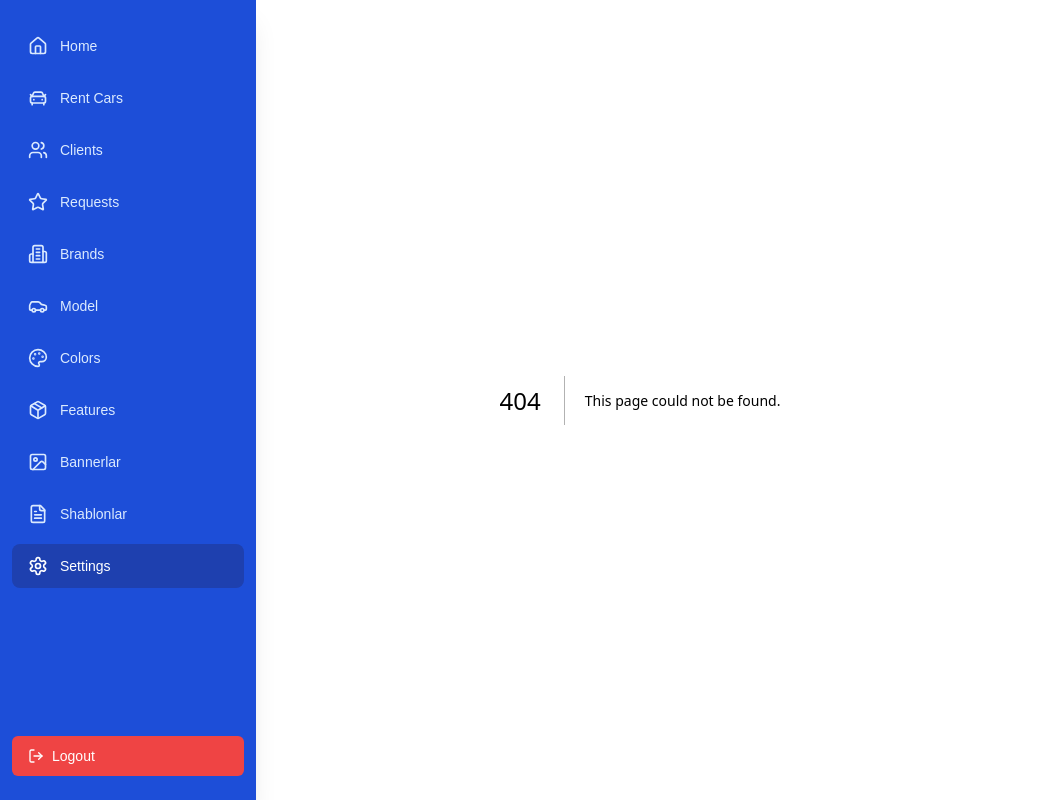
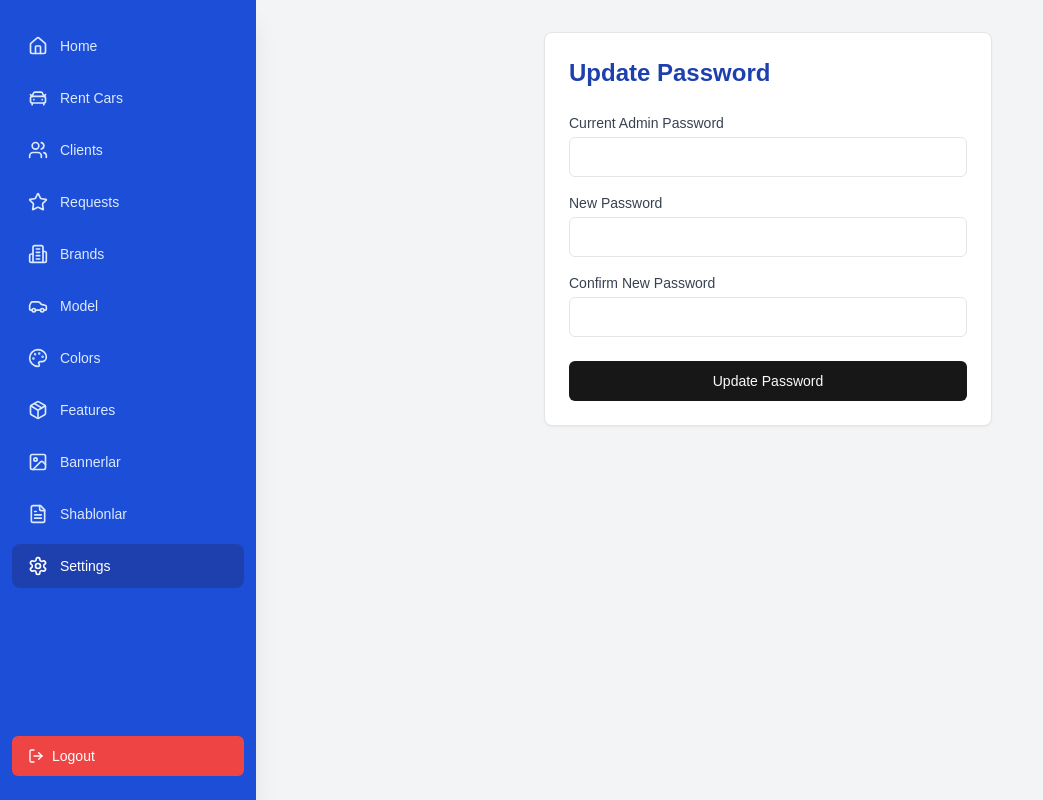
Before and after one commit to Samandar-Jumanov/rent-car-crm, a Next.js app: page /settings in a window 1280 px wide. Before the commit this address had no page. Shown: the whole page, without its empty margins (0-1043 px from the left). Built offline with nearby package versions, Linux system fonts and the light colour scheme.

Commit message:
Added admin settings and updated clients and sms templates

```diff
--- a/app/clients/page.tsx
+++ b/app/clients/page.tsx
@@ -5,7 +5,7 @@ import { Button } from "@/components/ui/button";
 import { Tabs, TabsContent, TabsList, TabsTrigger } from "@/components/ui/tabs";
 import RightSidebar from '@/components/shared/RightSidebar';
 import { useBar } from '@/lib/hooks/useRightSide';
-import { SendMessage } from '@/components/forms/send-message';
+import { SmsTemplateSelector } from '@/components/forms/send-message';
 import { getAllUsers, blockUser, unblockUser } from '@/app/services/clients';
 import { UserListSkeleton } from '@/components/skeletons/user.skeleton';
 import { ErrorDisplay } from '@/components/shared/ErrorDisplay';
@@ -169,7 +169,7 @@ const Client: React.FC = () => {
       </main>
 
       <RightSidebar onSubmit={() => {}} title="Sms jo'natish" >
-        <SendMessage />
+        <SmsTemplateSelector />
       </RightSidebar>
     </div>
   );
--- /dev/null
+++ b/app/services/settings.ts
@@ -0,0 +1,6 @@
+import apiClient from "@/utils/axios";
+
+export const updatePassword = async (data: { adminPassword : string , password : string } ) => {
+    const response = await apiClient.post('/users/admin/settings/password', data);
+    return response.data;
+  };
--- /dev/null
+++ b/app/settings/page.tsx
@@ -0,0 +1,139 @@
+"use client"
+
+import React, { useState } from 'react';
+import { useMutation, useQueryClient } from '@tanstack/react-query';
+import { z } from 'zod';
+import { updatePassword } from '../services/settings';
+import type { IServiceResponse } from "@/types/server.response";
+import type { IRentCar } from "@/types/rent-car";
+import { Button } from "@/components/ui/button";
+import { Input } from "@/components/ui/input";
+import { Card, CardHeader, CardContent, CardFooter } from "@/components/ui/card";
+import { toast } from 'react-hot-toast';
+
+// Define the schema for password update data
+const PasswordUpdateSchema = z.object({
+  adminPassword: z.string().min(1, "Admin password is required"),
+  password: z.string().min(8, "Password must be at least 8 characters long"),
+});
+
+type PasswordUpdateData = z.infer<typeof PasswordUpdateSchema>;
+
+const PasswordUpdatePage: React.FC = () => {
+  const [formData, setFormData] = useState<PasswordUpdateData>({
+    adminPassword: '',
+    password: '',
+  });
+  const [confirmPassword, setConfirmPassword] = useState('');
+  const queryClient = useQueryClient();
+
+  const mutation = useMutation<IServiceResponse<IRentCar>, Error, PasswordUpdateData>({
+    mutationFn: updatePassword,
+    onSuccess: (data) => {
+        console.log({ data })
+      if (data.success) {
+        toast.success(data.message || 'Password updated successfully');
+        setFormData({ adminPassword: '', password: '' });
+        setConfirmPassword('');
+        queryClient.invalidateQueries({ queryKey: ['user'] });
+      } else {
+        toast.error(data.message || 'Failed to update password');
+      }
+    },
+    onError: (error) => {
+      console.error('Error updating password:', error);
+      toast.error('Could not update password');
+    }
+  });
+
+  const handleChange = (e: React.ChangeEvent<HTMLInputElement>) => {
+    const { name, value } = e.target;
+    setFormData(prev => ({ ...prev, [name]: value }));
+  };
+
+  const handleSubmit = () => {
+    console.log("Submitting")
+    if (formData.password !== confirmPassword) {
+      toast.error('New passwords do not match');
+      return;
+    }
+
+    try {
+      const validatedData = PasswordUpdateSchema.parse(formData);
+      mutation.mutate(validatedData);
+    } catch (error) {
+      if (error instanceof z.ZodError) {
+        toast.error(error.errors[0].message);
+      }
+    }
+  };
+
+  return (
+    <div className="flex flex-col min-h-screen bg-gray-100 lg:ml-64">
+      <main className="flex-grow p-4 lg:p-8">
+        <Card className="max-w-md mx-auto">
+          <CardHeader>
+            <h1 className="text-2xl font-bold text-blue-800">Update Password</h1>
+          </CardHeader>
+          <CardContent>
+            <div  className="space-y-4">
+              <div>
+                <label htmlFor="adminPassword" className="block text-sm font-medium text-gray-700">
+                  Current Admin Password
+                </label>
+                <Input
+                  id="adminPassword"
+                  name="adminPassword"
+                  type="password"
+                  value={formData.adminPassword}
+                  onChange={handleChange}
+                  required
+                  className="mt-1"
+                />
+              </div>
+              <div>
+                <label htmlFor="password" className="block text-sm font-medium text-gray-700">
+                  New Password
+                </label>
+                <Input
+                  id="password"
+                  name="password"
+                  type="password"
+                  value={formData.password}
+                  onChange={handleChange}
+                  required
+                  className="mt-1"
+                />
+              </div>
+              <div>
+                <label htmlFor="confirmPassword" className="block text-sm font-medium text-gray-700">
+                  Confirm New Password
+                </label>
+                <Input
+                  id="confirmPassword"
+                  type="password"
+                  value={confirmPassword}
+                  onChange={(e) => setConfirmPassword(e.target.value)}
+                  required
+                  className="mt-1"
+                />
+              </div>
+            </div>
+          </CardContent>
+          <CardFooter>
+            <Button
+              type="submit"
+              disabled={mutation.isPending}
+              className="w-full"
+              onClick={handleSubmit}
+            >
+              {mutation.isPending ? 'Updating...' : 'Update Password'}
+            </Button>
+          </CardFooter>
+        </Card>
+      </main>
+    </div>
+  );
+};
+
+export default PasswordUpdatePage;
--- a/app/templates/page.tsx
+++ b/app/templates/page.tsx
@@ -22,8 +22,7 @@ function Templates() {
   const queryClient = useQueryClient();
   const { toggleBar } = useBar();
   const [editingTemplate, setEditingTemplate] = useState<ITemplate | null>(null);
-  const [templateTitle, setTemplateTitle] = useState('');
-  const [content, setContent] = useState('');
+  const [formData, setFormData] = useState({ title: '', content: '' });
 
   const {
     currentPage,
@@ -92,19 +91,26 @@ function Templates() {
 
   const handleCreateClick = () => {
     setEditingTemplate(null);
-    setTemplateTitle('');
-    setContent('');
+    setFormData({ title: '', content: '' });
     toggleBar();
   };
 
   const handleSubmit = () => {
-    createMutation.mutate({ title: templateTitle, content: content });
+    // if (editingTemplate) {
+    //   updateMutation.mutate({ id: editingTemplate.id, ...formData });
+    // } else {
+      createMutation.mutate(formData);
+    // }
   };
 
   const handleDelete = (id: string) => {
     if (confirm('Are you sure you want to delete this template?')) {
       deleteMutation.mutate(id);
     }
+  };
+
+  const handleFormChange = (newData: { title: string; content: string }) => {
+    setFormData(newData);
   };
 
   if (templatesLoading) return <TemplateTableSkeleton />;
@@ -156,8 +162,10 @@ function Templates() {
                             size="icon"
                             onClick={() => {
                               setEditingTemplate(template);
-                              setTemplateTitle(template.title);
-                              setContent(template.content);
+                              setFormData({
+                                title: template.title,
+                                content: template.content
+                              });
                               toggleBar();
                             }}
                           >
@@ -197,10 +205,8 @@ function Templates() {
         loadingState={createMutation.isPending || updateMutation.isPending}
       >
         <CreateTemplate
-          initialData={{
-            title: templateTitle,
-            content: content
-          }}
+          initialData={formData}
+          onChange={handleFormChange}
         />
       </RightSidebar>
     </PageContainer>
--- a/components/forms/send-message.tsx
+++ b/components/forms/send-message.tsx
@@ -1,34 +1,108 @@
-import React from 'react';
+import React, { useState } from 'react';
 import { Select, SelectContent, SelectItem, SelectTrigger, SelectValue } from "@/components/ui/select";
 import { Textarea } from "@/components/ui/textarea";
+import { useQuery } from '@tanstack/react-query';
+import { getAllSmsTemplates } from '@/app/services/smsTemplates';
+import { Skeleton } from "@/components/ui/skeleton";
+import { Alert, AlertDescription, AlertTitle } from "@/components/ui/alert";
+import { AlertCircle } from "lucide-react";
+import { Button } from "@/components/ui/button";
+import { useRouter } from 'next/navigation';
 
-export const SendMessage: React.FC = () => {
+interface SmsTemplate {
+  id: string;
+  title: string;
+  content: string;
+}
+
+export const SmsTemplateSelector: React.FC = () => {
+  const [selectedTemplate, setSelectedTemplate] = useState<string>('');
+  const [message, setMessage] = useState<string>('');
+  const router = useRouter();
+
+  const { data: templatesResponse, isLoading, error } = useQuery({
+    queryKey: ['smsTemplates', 1, 10],
+    queryFn: () => getAllSmsTemplates(1, 10),
+  });
+
+  const templates = templatesResponse?.responseObject?.templates || [];
+
+  const handleTemplateChange = (value: string) => {
+    setSelectedTemplate(value);
+    const template = templates.find((t: SmsTemplate) => t.id === value);
+    if (template) {
+      setMessage(template.content);
+    }
+  };
+
+  console.log({ templatesResponse })
+
+  if (error) {
     return (
-    <div className="space-y-6">
+      <Alert variant="destructive" className="max-w-md mx-auto my-4">
+        <AlertCircle className="h-4 w-4" />
+        <AlertTitle className="font-semibold">Xato</AlertTitle>
+        <AlertDescription>
+          Shablonlarni yuklashda xatolik yuz berdi: {(error as Error).message}
+        </AlertDescription>
+      </Alert>
+    );
+  }
+
+  return (
+    <div className="space-y-6 max-w-md mx-auto">
       <div>
-        <label htmlFor="template" className="block text-sm font-medium text-gray-700">
+        <label htmlFor="template" className="block text-sm font-medium text-gray-700 mb-2">
           Shablonni tanlang
         </label>
-        <Select>
+        {isLoading ? (
+          <Skeleton className="w-full h-10" />
+        ) : templates.length > 0 ? (
+          <Select onValueChange={handleTemplateChange} value={selectedTemplate}>
             <SelectTrigger className="w-full">
               <SelectValue placeholder="Shablonni tanlang" />
             </SelectTrigger>
             <SelectContent>
-            <SelectItem value="shablon1">Shablon 1</SelectItem>
-            <SelectItem value="shablon2">Shablon 2</SelectItem>
-            <SelectItem value="shablon3">Shablon 3</SelectItem>
+              {templates.map((template: SmsTemplate) => (
+                <SelectItem key={template.id} value={template.id}>
+                  {template.title}
+                </SelectItem>
+              ))}
             </SelectContent>
           </Select>
+        ) : (
+          <Alert className="bg-yellow-50 border-yellow-200">
+            <AlertCircle className="h-5 w-5 text-yellow-600" />
+            <div className="flex-1">
+              <AlertTitle className="font-semibold text-yellow-800">Diqqat</AlertTitle>
+              <AlertDescription className="text-yellow-700">
+                Hozircha hech qanday shablon mavjud emas.
+              </AlertDescription>
+            </div>
+            <Button
+              onClick={() => router.push("/templates")}
+              className="ml-auto bg-yellow-600 hover:bg-yellow-700 text-white"
+            >
+              Yangi yaratish
+            </Button>
+          </Alert>
+        )}
       </div>
 
       <div>
-        <label htmlFor="message" className="block text-sm font-medium text-gray-700">
+        <label htmlFor="message" className="block text-sm font-medium text-gray-700 mb-2">
           Xabar
         </label>
+        {isLoading ? (
+          <Skeleton className="w-full h-32" />
+        ) : (
           <Textarea
             placeholder="Xabaringizni kiriting"
-          className="mt-1"
+            className="mt-1 w-full"
+            value={message}
+            onChange={(e) => setMessage(e.target.value)}
           />
+        )}
       </div>
     </div>
   );
--- a/components/forms/template.tsx
+++ b/components/forms/template.tsx
@@ -1,4 +1,4 @@
-import React, { useState } from 'react';
+import React from 'react';
 import { Input } from "@/components/ui/input";
 import { Textarea } from "@/components/ui/textarea";
 
@@ -8,21 +8,17 @@ interface FormValues {
 }
 
 interface CreateTemplateProps {
-  initialData?: Partial<FormValues>;
+  initialData: FormValues;
+  onChange: (data: FormValues) => void;
 }
 
-export const   CreateTemplate = ({ initialData }: CreateTemplateProps)=> {
-  const [formData, setFormData] = useState<FormValues>({
-    title: initialData?.title || "",
-    content: initialData?.content || ""
-  });
-
+export const CreateTemplate = ({ initialData, onChange }: CreateTemplateProps) => {
   const handleChange = (e: React.ChangeEvent<HTMLInputElement | HTMLTextAreaElement>) => {
     const { name, value } = e.target;
-    setFormData(prevData => ({
-      ...prevData,
+    onChange({
+      ...initialData,
       [name]: value
-    }));
+    });
   };
 
   return (
@@ -34,7 +30,7 @@ export const   CreateTemplate = ({ initialData }: CreateTemplateProps)=> {
         <Input
           id="title"
           name="title"
-          value={formData.title}
+          value={initialData.title}
           onChange={handleChange}
           placeholder="Enter template title"
           className="mt-1"
@@ -47,7 +43,7 @@ export const   CreateTemplate = ({ initialData }: CreateTemplateProps)=> {
         <Textarea
           id="content"
           name="content"
-          value={formData.content}
+          value={initialData.content}
           onChange={handleChange}
           placeholder="Enter template content"
           className="mt-1"
--- a/components/tables/user.table.tsx
+++ b/components/tables/user.table.tsx
@@ -78,7 +78,7 @@ export const UserTable: React.FC<IUserTableProps> = ({
                           Haqiqatan ham bu foydalanuvchini blokdan chiqarishni xohlaysizmi?
                         </AlertDialogDescription>
                       </AlertDialogHeader>
-                      <AlertDialogFooter>3
+                      <AlertDialogFooter>
                         <AlertDialogCancel>Bekor qilish</AlertDialogCancel>
                         <AlertDialogAction onClick={() => handleBlockUser(user.id)}>Blokdan chiqarish</AlertDialogAction>
                       </AlertDialogFooter>
--- a/next.config.mjs
+++ b/next.config.mjs
@@ -1,4 +1,8 @@
 /** @type {import('next').NextConfig} */
-const nextConfig = {};
+const nextConfig = {
+      images: {
+        domains: ['cloudflare-ipfs.com'],
+      },
+};
 
 export default nextConfig;
--- a/utils/axios.ts
+++ b/utils/axios.ts
@@ -2,11 +2,11 @@ import axios from 'axios';
 import Cookies from 'js-cookie';
 import { AUTH_COOKIE_NAME } from '@/lib/hooks/useAuth';
 
-export const API_BASE_URL = 'https://rent-car-2.onrender.com';
+export const API_BASE_URL = 'https://rent-car-3.onrender.com';
 export const local = "http://localhost:8080"
 
 const apiClient = axios.create({
-  baseURL: API_BASE_URL,
+  baseURL: local,
 });
 
 apiClient.interceptors.request.use((config) => {
```
Lines whose indentation alone changed are shown as unchanged.
